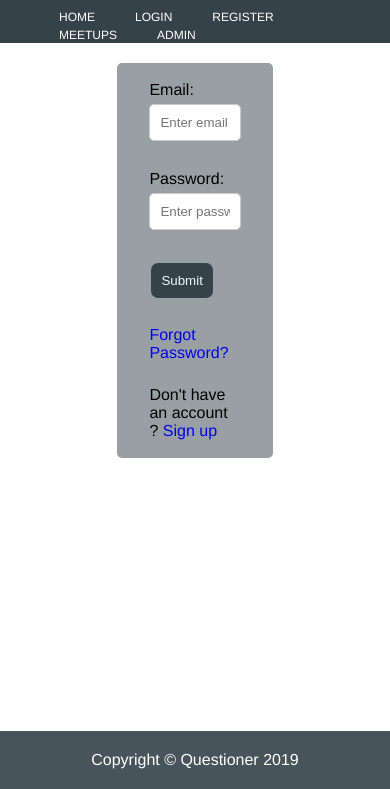
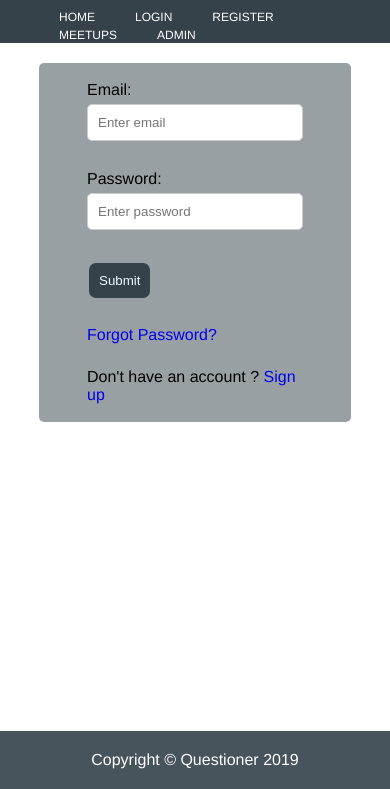
Before and after one commit to kalyakiplangat/Questioner, a plain HTML site: page UI/login.html in a window 390 px wide. Shown: the part 55-844 px from the top of the page. Drawn offline with Linux system fonts and the light colour scheme.

Commit message:
Update form.css

```diff
--- a/UI/css/form.css
+++ b/UI/css/form.css
@@ -40,3 +40,8 @@ input[type=submit]{
     width: 80%;
     margin: auto;
 }
+ @media only screen and (max-width:500px){
+    form{
+      width: 100%;
+    }
+  }
```
